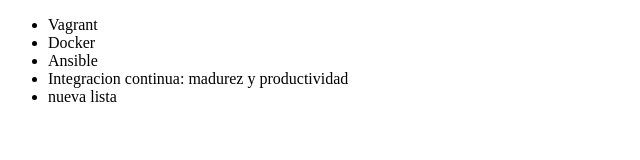
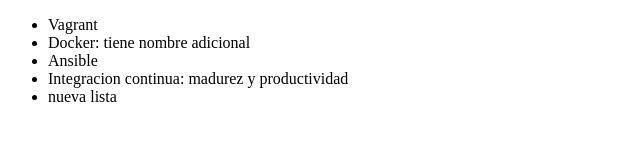
Before and after one commit to alvarezjp/alura-git, a plain HTML site: page index.html in a window 1280 px wide. Shown: the whole page, without its empty margins (0-640 px from the left). Drawn offline with Linux system fonts and the light colour scheme.

Commit message:
modificando el doker de fran en lista

```diff
--- a/index.html
+++ b/index.html
@@ -7,7 +7,7 @@
 <body>
      <ul>
          <li> Vagrant </li>
-         <li> Docker</li>
+         <li> Docker: tiene nombre adicional</li>
          <li> Ansible </li>
          <li> Integracion continua: madurez y productividad</li>
          <li>nueva lista</li>
```
